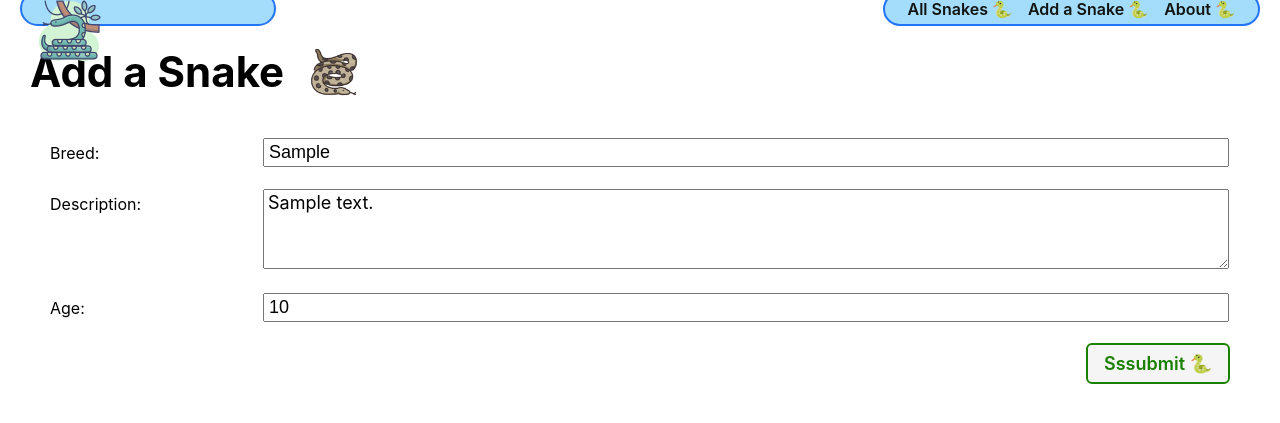
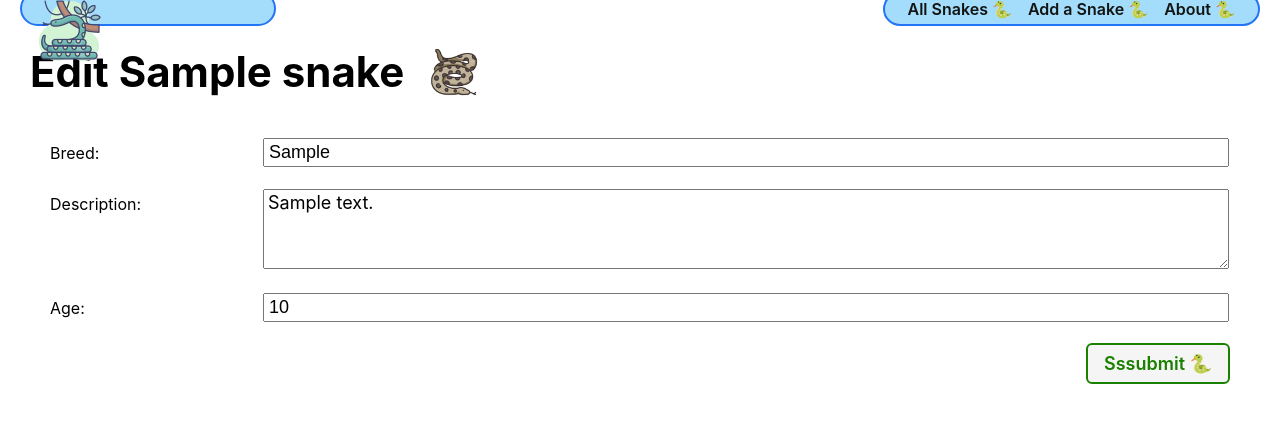
Before and after one commit to natnichols/snake-collector, a Django app: page /snakes/1/update/ in a window 1280 px wide. Shown: the part 29-452 px from the top of the page. Run offline with Django 4.2, Linux system fonts and the light colour scheme; tables that the repository leaves empty hold one stand-in row (values such as "Sample post").

Commit message:
refactor snake_form to change h1 tag for edit form

```diff
--- a/main_app/templates/main_app/snake_form.html
+++ b/main_app/templates/main_app/snake_form.html
@@ -8,7 +8,11 @@
 {% block content %}
 
 <div class="page-header">
-  <h1>Add a Snake</h1>
+  {% if snake %}
+    <h1>Edit {{ snake.name }}</h1>
+  {% else %}
+    <h1>Add a Snake</h1>
+  {% endif %}
   <img src="{% static 'images/anaconda.png' %}" alt="A coiled up anaconda"/>
 </div>
 
--- a/main_app/urls.py
+++ b/main_app/urls.py
@@ -12,5 +12,3 @@ urlpatterns = [
   path('snakes/<int:pk>/update/', views.SnakeUpdate.as_view(), name='snake-update'),
   path('snakes/<int:pk>/delete/', views.SnakeDelete.as_view(), name='snake-delete'),
 ]
-
-# git commit -m 'implement UpdateSnake functionality with CBV, stub up DeleteSnake CBV'
```
